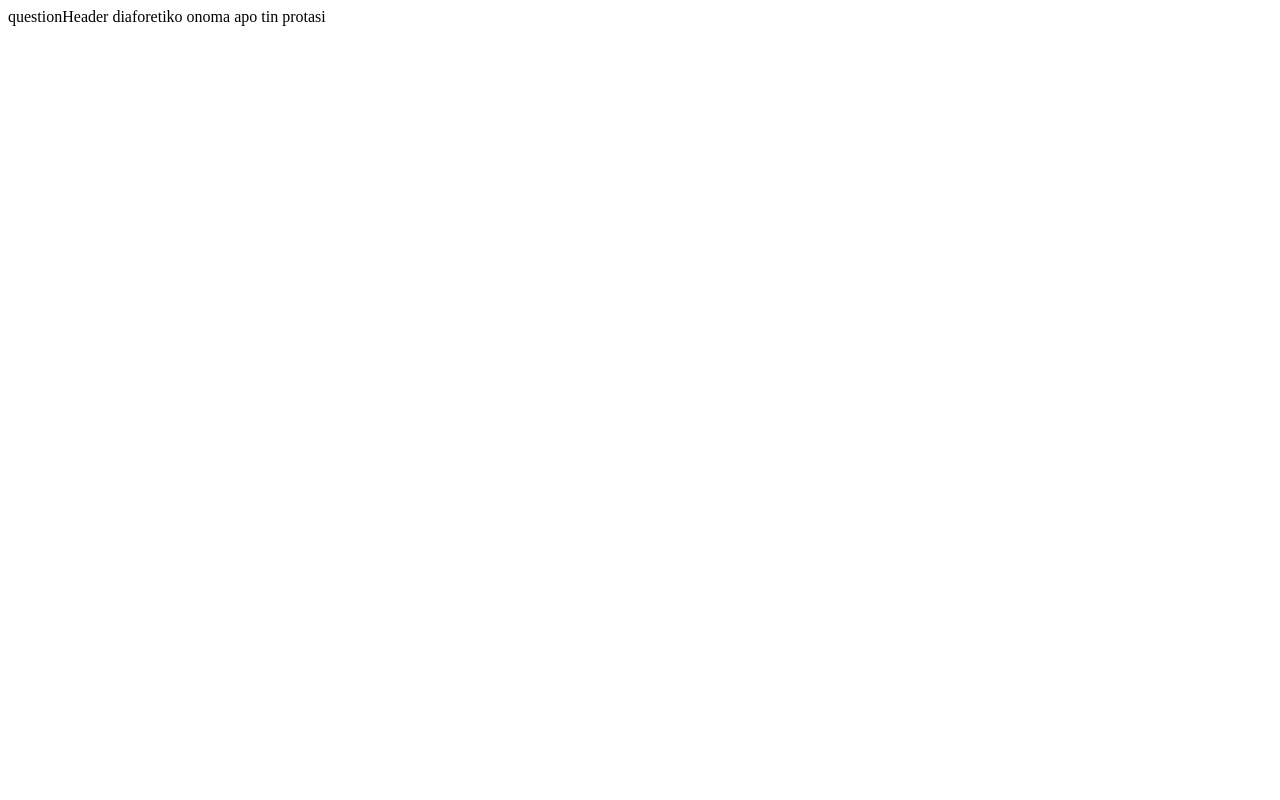
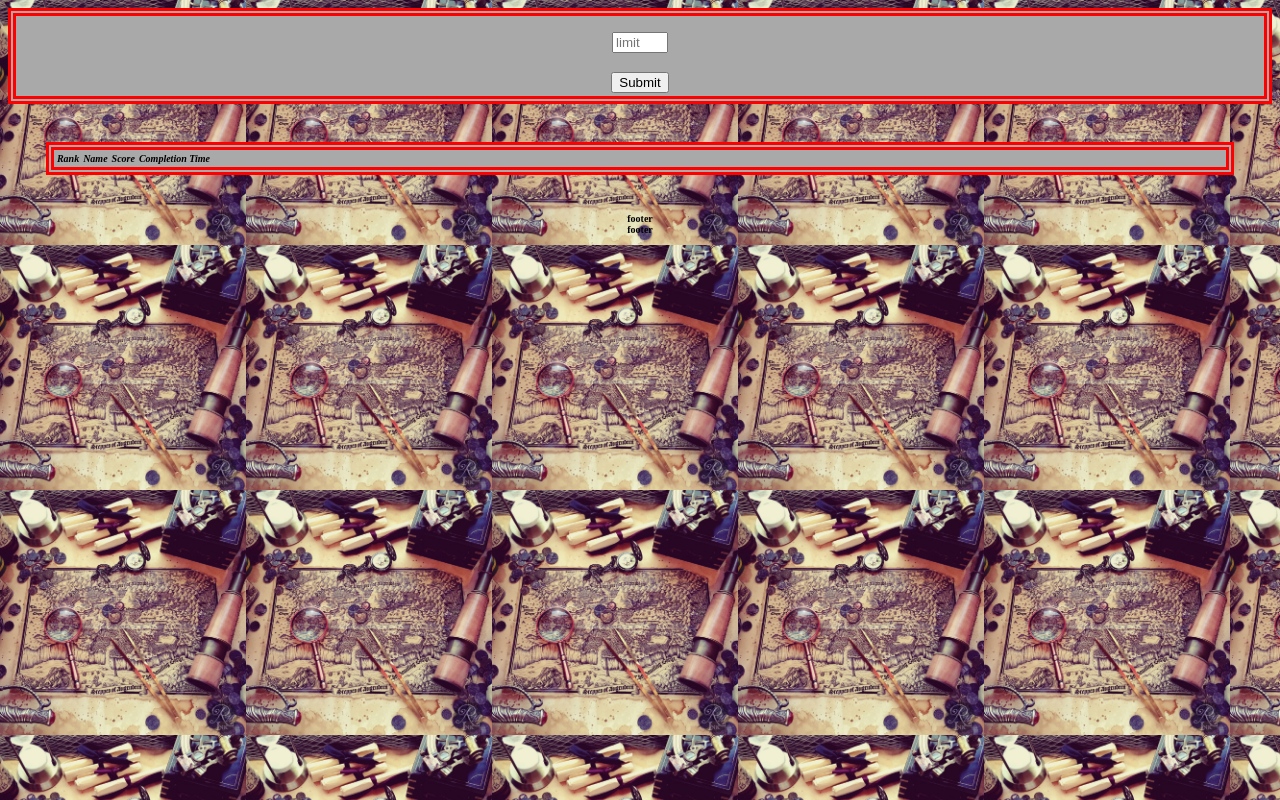
Before and after one commit to ZZMasrujeh/theExtremes, a plain HTML site: page test.html in a window 1280 px wide. Drawn offline with Linux system fonts and the light colour scheme.

Commit message:
tried 'testing' with the leaderboard

```diff
--- a/test.html
+++ b/test.html
@@ -42,4 +42,44 @@ quizName        //<span>, the name of the quiz in each div ^, is a span element
 <!--th 0 name in response of /list is Sample Treasure Hunt-->
 
 
-questionHeader diaforetiko onoma apo tin protasi
+<!--questionHeader diaforetiko onoma apo tin protasi-->
+<!DOCTYPE html>
+<html>
+<head>
+    <title>Sample</title>
+    <meta name="viewport" content="width=device-width, initial-scale=1.0">
+    <link rel="stylesheet" href="Design.css" type="text/css"/>
+</head>
+<body>
+<div id="bg">
+<div id="header">
+
+    <form action="javascript:test()">
+        <input id="limitInput" type="number" placeholder="limit" min="1" max="50"/><br>
+        <input type="submit" placeholder="Start Test">
+    </form>
+</div>
+<div id="content">
+    <div id="leaderDiv">
+        <table id="leaderboardTable">
+            <tr>
+                <th>Rank</th>
+                <th>Name</th>
+                <th>Score</th>
+                <th>Completion Time</th>
+            </tr>
+        </table>
+    </div>
+</div>
+
+<div id="footer" >
+    <p>
+        footer<br>
+        footer<br>
+    </p>
+</div>
+</div>
+<script src="test.js"></script>
+</body>
+
+</html>
```
Also changed, not shown: script.js (+8 -6 lines).
